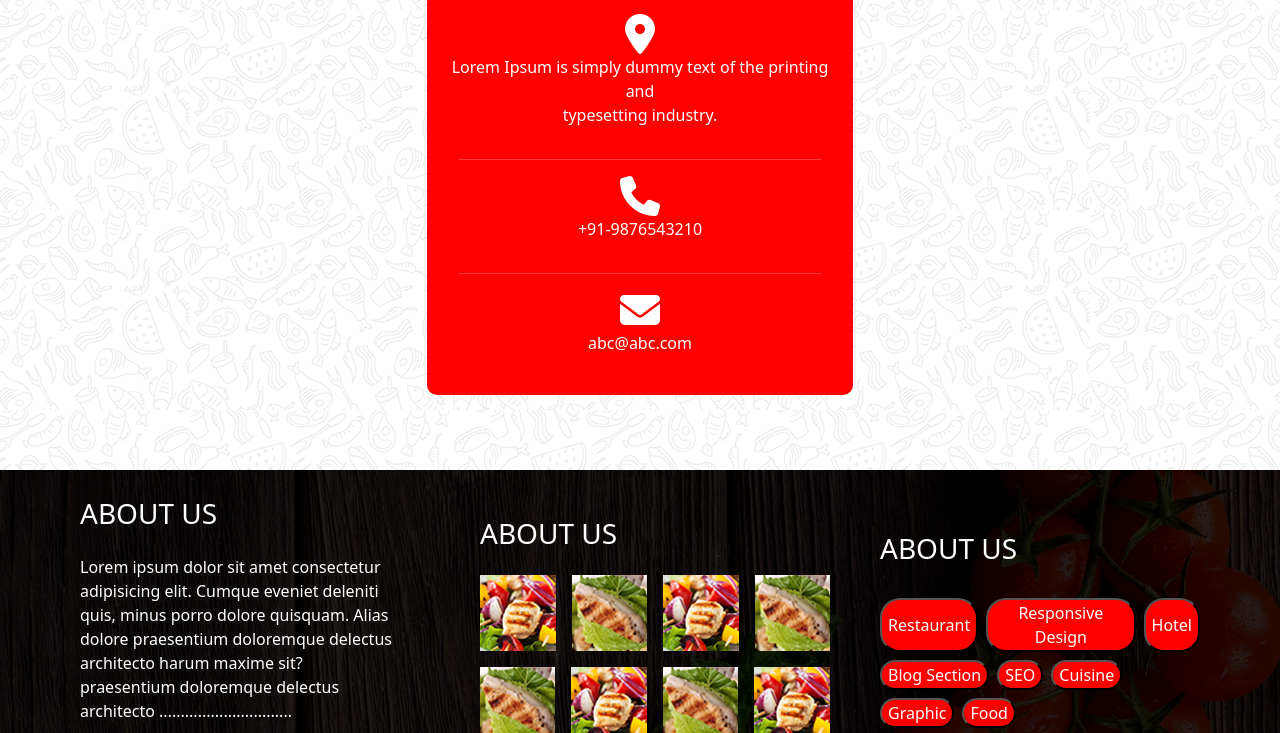
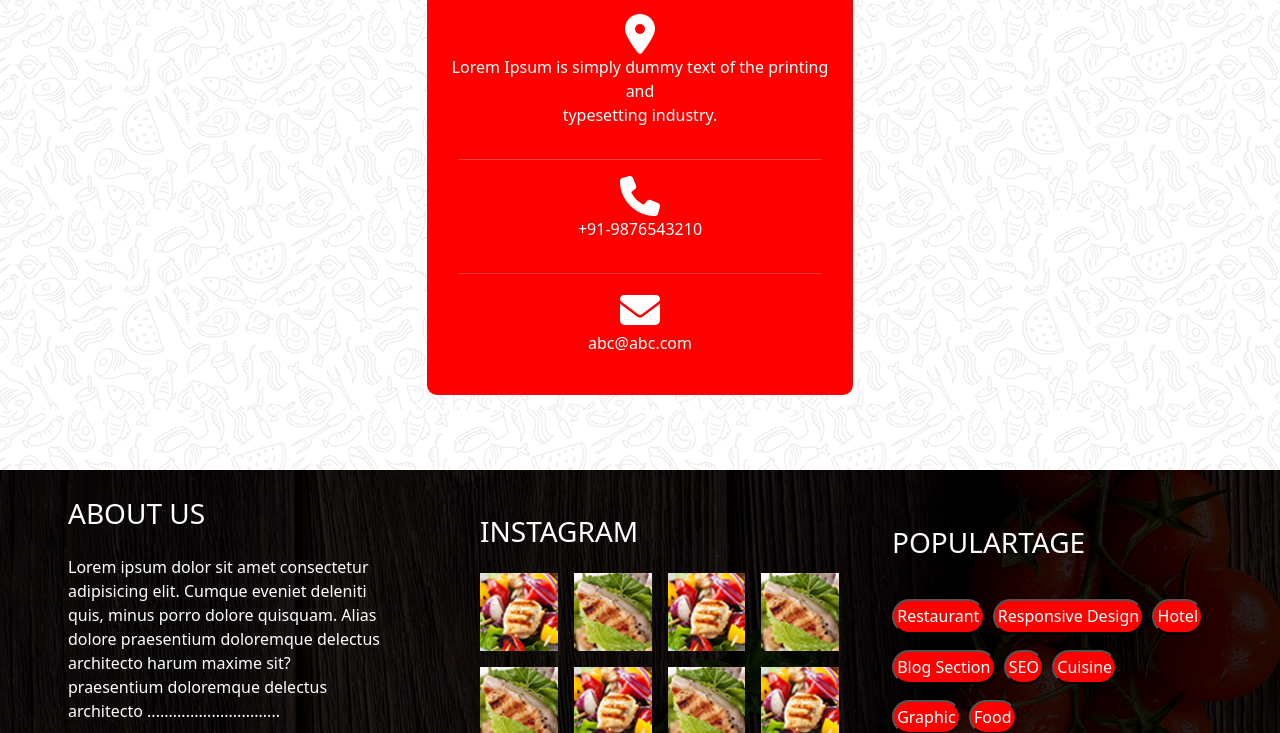
Before and after one commit to IssamJt/projetbts, a website: page index.html in a window 1280 px wide. Shown: the part 6175-6908 px from the top of the page. Drawn offline with nearby package versions, Linux system fonts and the light colour scheme.

Commit message:
j'ai mis en format telephone

```diff
--- a/index.html
+++ b/index.html
@@ -1279,32 +1279,32 @@
         </div>
     </section>
 
-    <footer class="d-flex flex-lg-row flex-column flex-md-wrap justify-content-lg-evenly  text-white align-items-center">
-        <div class="footerdiv1 col-lg-3 col-10 text-lg-start text-md-center">
+    <footer class="d-flex flex-lg-row flex-column flex-md-wrap justify-content-lg-evenly gap-4   text-white align-items-center">
+        <div class="footerdiv1 col-lg-3 col-10 text-lg-start text-center">
             <h3 class="mb-lg-4">ABOUT US</h3>
             <p>Lorem ipsum dolor sit amet consectetur adipisicing elit. Cumque eveniet deleniti quis, minus porro dolore
                 quisquam. Alias dolore praesentium doloremque delectus architecto harum maxime sit? praesentium
                 doloremque delectus architecto ...............................</p>
-            <div class="d-flex flex-lg-row gap-5"><i class="fa-brands fa-facebook-f"></i><i
+            <div class="d-flex flex-lg-row gap-5 justify-content-evenly justify-content-md-start"><i class="fa-brands fa-facebook-f"></i><i
                     class="fa-brands fa-google-plus-g"></i><i class="fa-brands fa-pinterest-p"></i><i
                     class="fa-brands fa-linkedin-in"></i></div>
         </div>
-        <div class="footerdiv2 col-lg-3 col-10 ">
-            <h3 class="mb-lg-4">ABOUT US</h3>
-            <div class="d-flex flex-lg-row gap-3"><img src="public/images/instragram_gallery_img1.jpg" alt=""><img
-                    src="public/images/instragram_gallery_img2.jpg" alt=""><img
-                    src="public/images/instragram_gallery_img1.jpg" alt=""><img
-                    src="public/images/instragram_gallery_img2.jpg" alt=""></div>
-            <div class="d-flex flex-lg-row gap-3 mt-lg-3 "><img src="public/images/instragram_gallery_img2.jpg"
-                    alt=""><img src="public/images/instragram_gallery_img1.jpg" alt=""><img
-                    src="public/images/instragram_gallery_img2.jpg" alt=""><img
-                    src="public/images/instragram_gallery_img1.jpg" alt=""></div>
+        <div class="footerdiv2 col-lg-3 col-10 d-flex flex-column">
+            <h3 class="mb-lg-4 text-center text-md-start">INSTAGRAM</h3>
+            <div class="d-flex flex-lg-row flex-column col-12 col-md-5 gap-3 justify-content-center justify-content-md-start"><img src="public/images/instragram_gallery_img1.jpg" alt="" class="mx-auto col-7"><img
+                    src="public/images/instragram_gallery_img2.jpg" alt="" class="mx-auto mx-md-0 col-7"><img
+                    src="public/images/instragram_gallery_img1.jpg" alt="" class="mx-auto mx-md-0 col-7"><img
+                    src="public/images/instragram_gallery_img2.jpg" alt="" class="mx-auto mx-md-0 col-7"></div>
+                    <div class="d-flex flex-lg-row flex-column col-12 col-md-5 gap-3 justify-content-center justify-content-md-start mt-3"><img src="public/images/instragram_gallery_img2.jpg" alt="" class="mx-auto col-7"><img
+                        src="public/images/instragram_gallery_img1.jpg" alt="" class="mx-auto mx-md-0 col-7"><img
+                        src="public/images/instragram_gallery_img2.jpg" alt="" class="mx-auto mx-md-0 col-7"><img
+                        src="public/images/instragram_gallery_img1.jpg" alt="" class="mx-auto mx-md-0 col-7"></div>
         </div>
-        <div class="footerdiv3 col-lg-3 col-10 d-flex flex-column gap-2">
-            <h3 class="mb-lg-4">ABOUT US</h3>
-            <div class="btnrouge d-flex flex-row gap-2"><button>Restaurant</button> <button>Responsive Design</button> <button>Hotel</button></div>
-            <div class="btnrouge d-flex flex-row gap-2"><button>Blog Section</button> <button>SEO</button> <button>Cuisine</button></div>
-            <div class="btnrouge d-flex flex-row gap-2"><button>Graphic</button> <button>Food</button></div>
+        <div class="footerdiv3 col-lg-3 col-10 d-flex flex-column gap-3">
+            <h3 class="mb-lg-4 text-center text-md-start">POPULARTAGE</h3>
+            <div class="btnrouge d-flex flex-row gap-2 mx-auto mx-md-0"><button>Restaurant</button> <button>Responsive Design</button> <button>Hotel</button></div>
+            <div class="btnrouge d-flex flex-row gap-2 mx-auto mx-md-0"><button>Blog Section</button> <button>SEO</button> <button>Cuisine</button></div>
+            <div class="btnrouge d-flex flex-row gap-2 mx-auto mx-md-0"><button>Graphic</button> <button>Food</button></div>
         </div>
     </footer>
 
--- a/public/sass/media.sass
+++ b/public/sass/media.sass
@@ -259,6 +259,11 @@
                 .section4divtxt
                     border: 0.1vh solid white
                     border-radius: 10px
+        footer
+        background-image: url('../images/footer_background.jpg')
+        background-size: cover
+        height: 90vh
+
 
         .div-list
             border-left: none
--- a/public/sass/style.sass
+++ b/public/sass/style.sass
@@ -264,6 +264,7 @@ body
                     background-color: red
                     border-radius: 20px
                     color: white
+                    padding: 1% 1%
 
 
 
```
Also changed, not shown: public/css/media.css, public/css/style.css, 2 other files.
